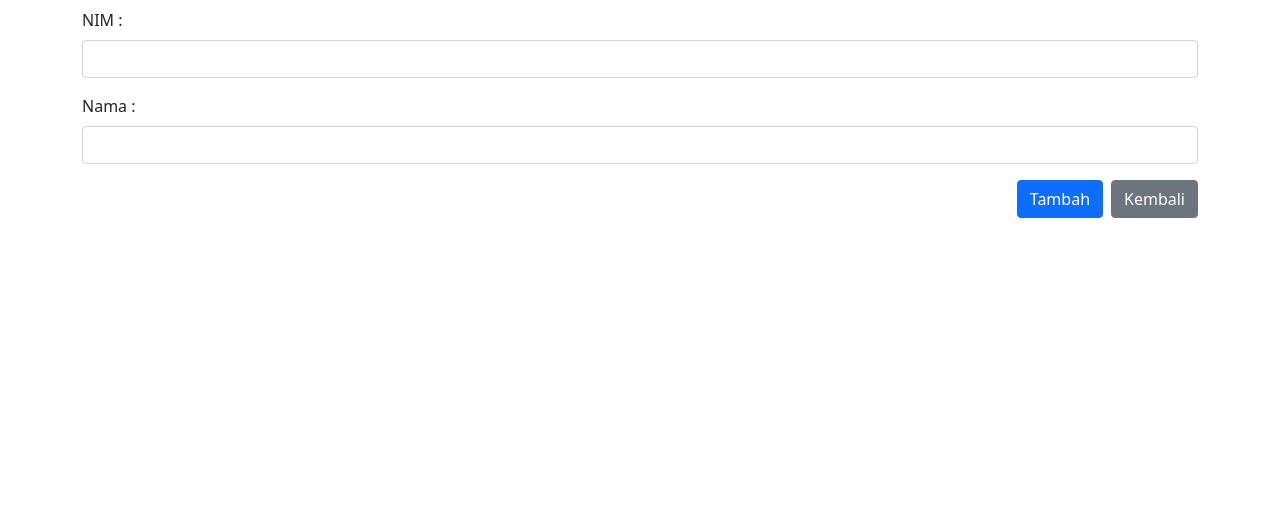
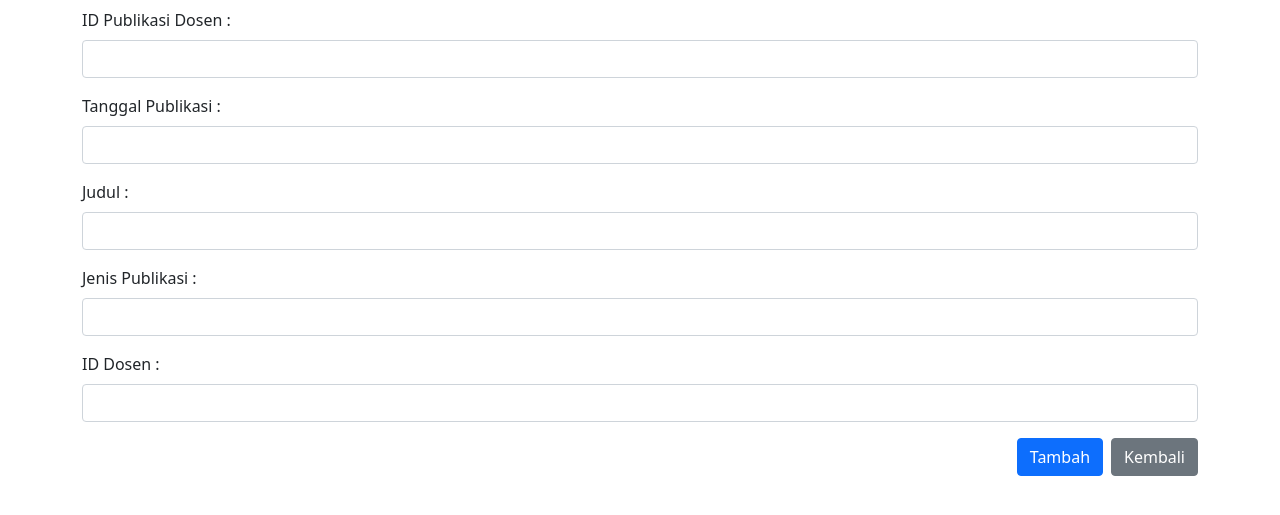
Before and after one commit to Nikkoadr/tugas_kelompok_pbo_lanjut, a Flask app: page /publikasi_dosen/create in a window 1280 px wide. Shown: the top 515 px of the page. Run offline with Flask 3, Linux system fonts and the light colour scheme.

Commit message:
publikasi dosen

```diff
--- a/modules/publikasi_dosen/templates/publikasi_dosen_create.html
+++ b/modules/publikasi_dosen/templates/publikasi_dosen_create.html
@@ -9,16 +9,28 @@
 <body>
     <div class="container">
         <h1 class="text-center"></h1>
-        <form action="/mahasiswa/store" method="POST">
+        <form action="/publikasi_dosen/store" method="POST">
             <div class="mb-3">
-                <label for="nim" class="form-label">NIM :</label>
-                <input name="nim" type="text" class="form-control" id="nim" >
+                <label for="id_publikasi_dosen" class="form-label">ID Publikasi Dosen :</label>
+                <input name="id_publikasi_dosen" type="text" class="form-control" id="id_publikasi_dosen" >
             </div>
             <div class="mb-3">
-                <label for="nama" class="form-label">Nama :</label>
-                <input name="nama" type="text" class="form-control" id="nama" >
+                <label for="tgl_publikasi" class="form-label">Tanggal Publikasi :</label>
+                <input name="tgl_publikasi" type="text" class="form-control" id="tgl_publikasi" >
             </div>
-            <a class="btn btn-secondary float-end ms-2" href="/mahasiswa" >Kembali</a>
+            <div class="mb-3">
+                <label for="judul" class="form-label">Judul :</label>
+                <input name="judul" type="text" class="form-control" id="judul" >
+            </div>
+            <div class="mb-3">
+                <label for="jenis_publikasi" class="form-label">Jenis Publikasi :</label>
+                <input name="jenis_publikasi" type="text" class="form-control" id="Jenis_publikasi" >
+            </div>
+            <div class="mb-3">
+                <label for="id_dosen" class="form-label">ID Dosen :</label>
+                <input name="id_dosen" type="text" class="form-control" id="id_dosen" >
+            </div>
+            <a class="btn btn-secondary float-end ms-2" href="/publikasi_dosen" >Kembali</a>
             <input type="submit" value="Tambah" class="btn btn-primary float-end">
             </form>
     </div>
```
